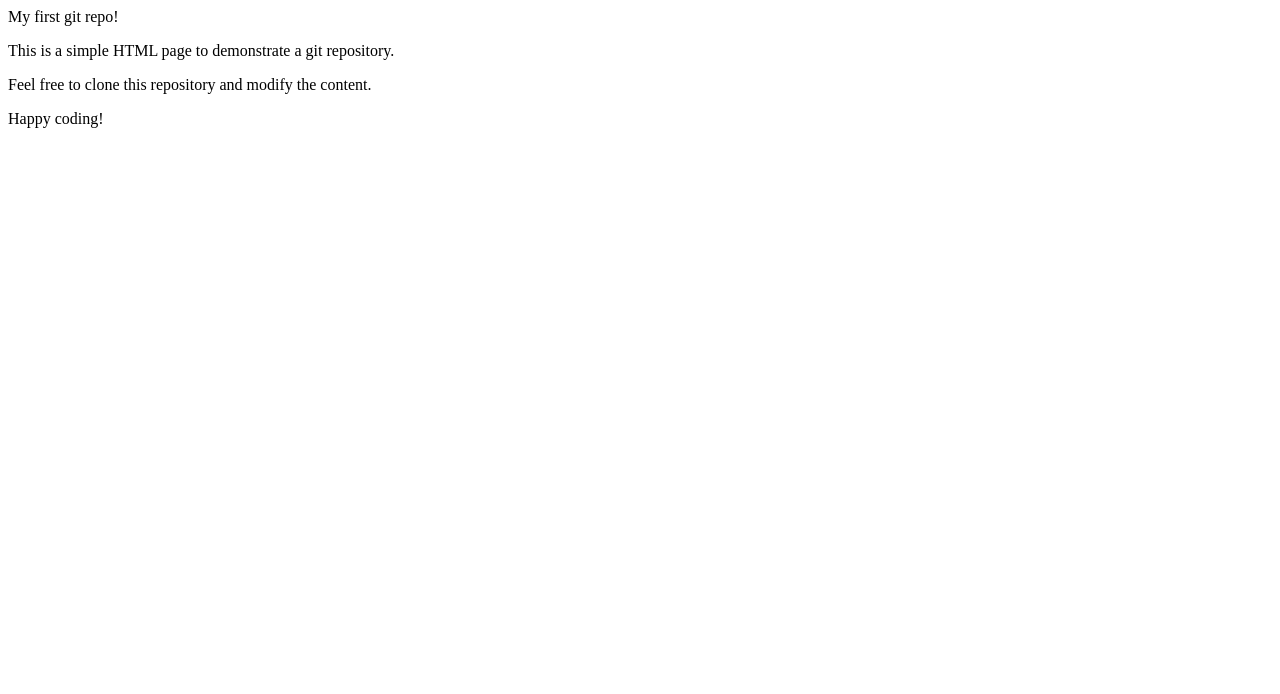
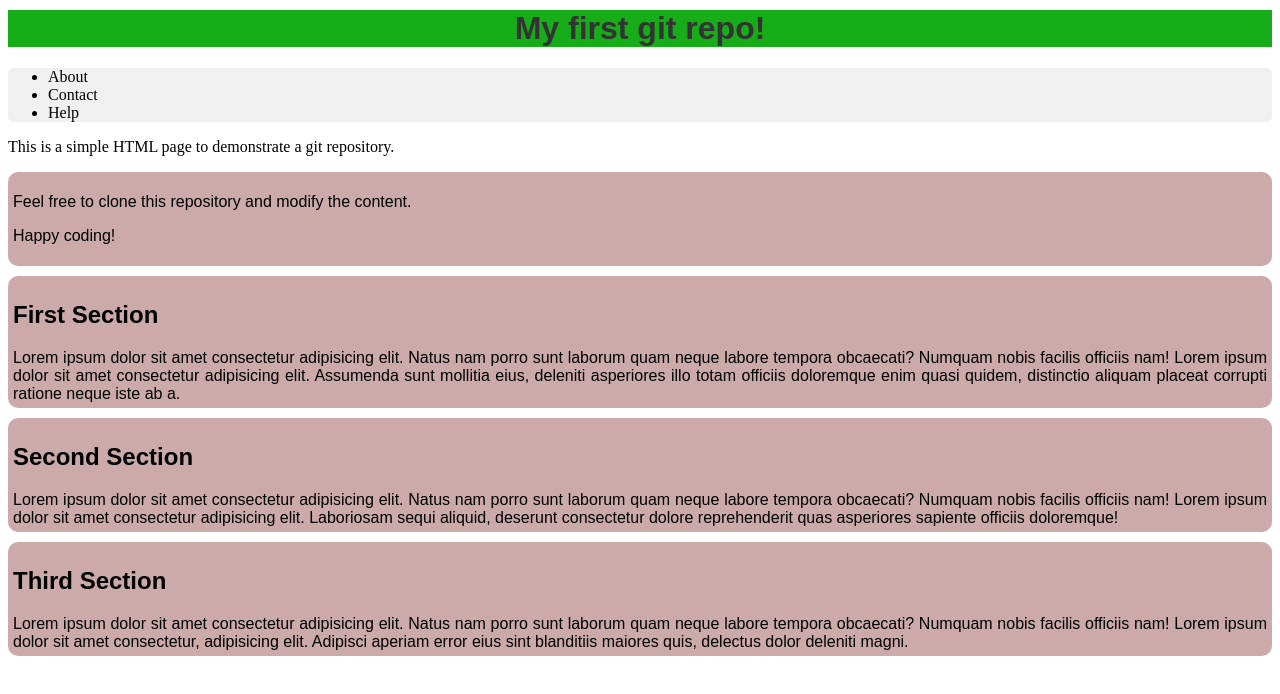
Before and after one commit to AH-Muzahid/my-first-github-repo, a plain HTML site: page index.html in a window 1280 px wide. Drawn offline with Linux system fonts and the light colour scheme.

Commit message:
third commit

```diff
--- a/index.html
+++ b/index.html
@@ -4,13 +4,35 @@
     <meta charset="UTF-8">
     <meta name="viewport" content="width=device-width, initial-scale=1.0">
     <title>Git Repo</title>
+    <link rel="stylesheet" href="styles.css">
 </head>
 <body>
-    My first git repo!
+    <h1> My first git repo!</h1>
+    <nav>
+        <ul>
+            <li>About</li>
+            <li>Contact</li>
+            <li>Help</li>
+        </ul>
+    </nav>
     <p>This is a simple HTML page to demonstrate a git repository.</p>
     <div>
         <p>Feel free to clone this repository and modify the content.</p>
         <p>Happy coding!</p>
     </div>
+<div>
+<h2>First Section </h2>
+    Lorem ipsum dolor sit amet consectetur adipisicing elit. Natus nam porro sunt laborum quam neque labore tempora obcaecati? Numquam nobis facilis officiis nam! Lorem ipsum dolor sit amet consectetur adipisicing elit. Assumenda sunt mollitia eius, deleniti asperiores illo totam officiis doloremque enim quasi quidem, distinctio aliquam placeat corrupti ratione neque iste ab a.
+</div>
+<div>
+<h2>Second Section </h2>
+    Lorem ipsum dolor sit amet consectetur adipisicing elit. Natus nam porro sunt laborum quam neque labore tempora obcaecati? Numquam nobis facilis officiis nam! Lorem ipsum dolor sit amet consectetur adipisicing elit. Laboriosam sequi aliquid, deserunt consectetur dolore reprehenderit quas asperiores sapiente officiis doloremque!
+
+</div>
+<div>
+<h2>Third Section </h2>
+    Lorem ipsum dolor sit amet consectetur adipisicing elit. Natus nam porro sunt laborum quam neque labore tempora obcaecati? Numquam nobis facilis officiis nam! Lorem ipsum dolor sit amet consectetur, adipisicing elit. Adipisci aperiam error eius sint blanditiis maiores quis, delectus dolor deleniti magni.
+</div>
+
 </body>
 </html>
--- /dev/null
+++ b/styles.css
@@ -0,0 +1,23 @@
+h1{
+    color: #333;
+    font-family: Arial, sans-serif;
+    text-align: center;
+    margin-top: 10px;
+    background-color: #16ad19;
+    position: 30px;
+}
+
+div {
+    background-color: #ccaaaa;
+    padding: 5px;
+    font-family: Arial, sans-serif;
+    border-radius: 10px;
+    margin: 10px auto;
+    text-align: justify;
+}
+nav{
+    list-style: none;
+    background-color: #f0f0f0;
+    border-radius: 5px;
+    position: flex;
+}
```
